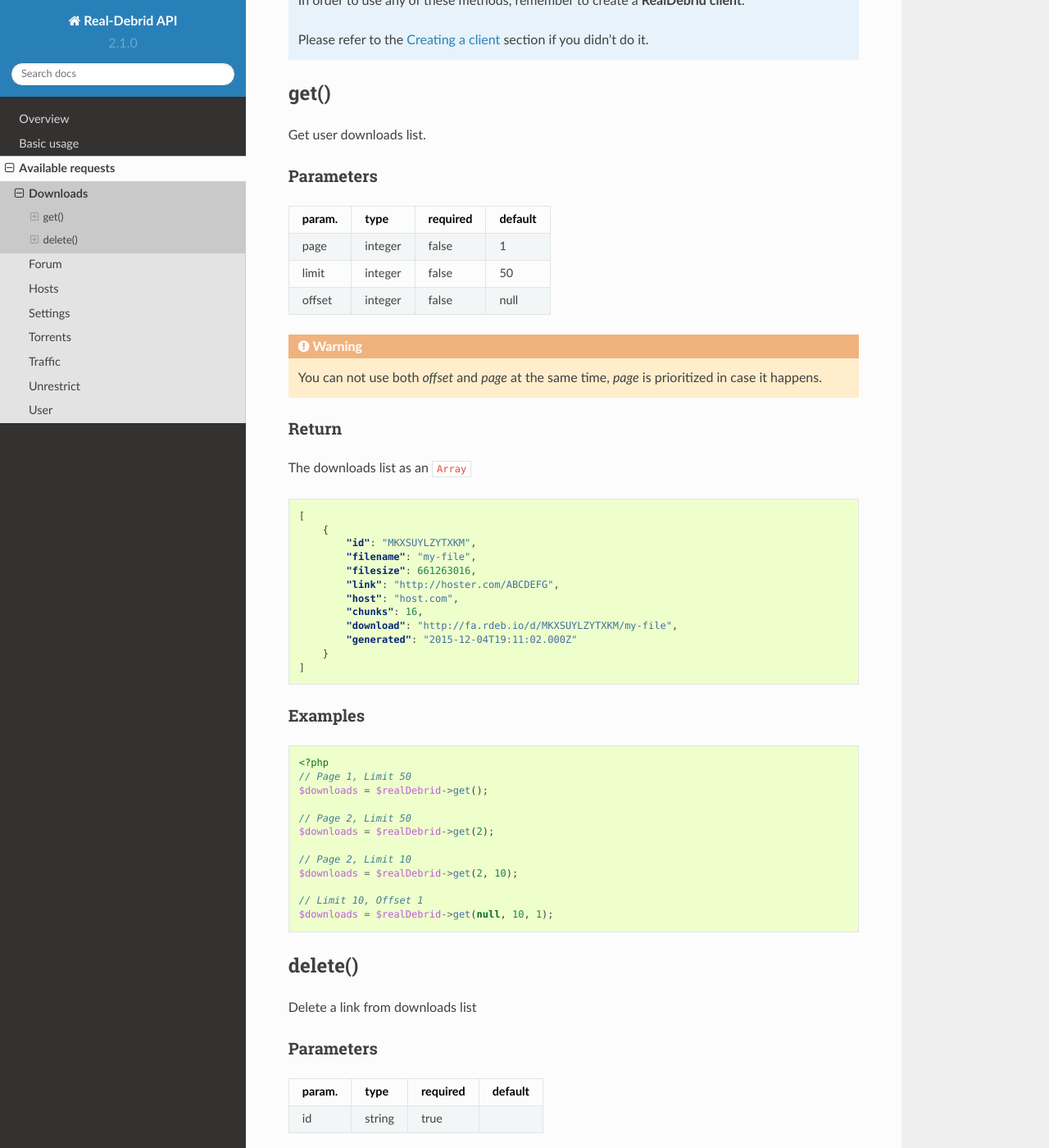
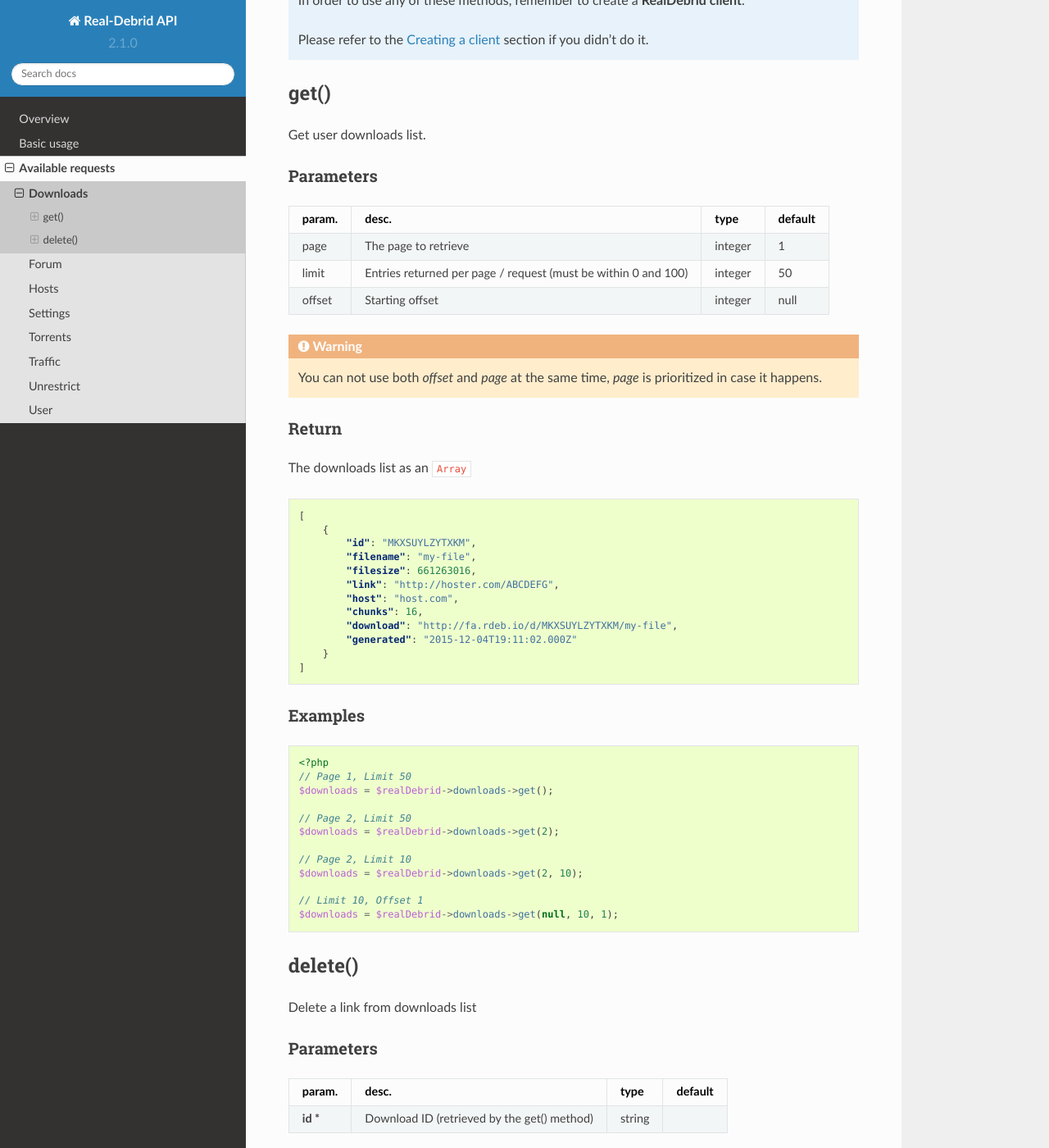
Before and after one commit to ValentinGot/real-debrid, a Sphinx documentation site: the page built from docs/available_requests/downloads.rst, in a window 1280 px wide and 1400 px high, scrolled down 261 px. Shown: the whole window at 82% size. Built offline with Sphinx 7.4.7 and the Read the Docs theme 2.0.0, drawn with Linux system fonts in a browser that asks for light colours.

Commit message:
docs(Available requests): downloads

```diff
--- a/docs/available_requests/downloads.rst
+++ b/docs/available_requests/downloads.rst
@@ -20,15 +20,15 @@ Get user downloads list.
 Parameters
 ^^^^^^^^^^
 
-+------------------+-----------+-----------+-----------+
-| param.           | type      | required  | default   |
-+==================+===========+===========+===========+
-| page             | integer   | false     | 1         |
-+------------------+-----------+-----------+-----------+
-| limit            | integer   | false     | 50        |
-+------------------+-----------+-----------+-----------+
-| offset           | integer   | false     | null      |
-+------------------+-----------+-----------+-----------+
++-----------+-------------------------------------------------------------------+-----------+-----------+
+| param.    | desc.                                                             | type      | default   |
++===========+===================================================================+===========+===========+
+| page      | The page to retrieve                                              | integer   | 1         |
++-----------+-------------------------------------------------------------------+-----------+-----------+
+| limit     | Entries returned per page / request (must be within 0 and 100)    | integer   | 50        |
++-----------+-------------------------------------------------------------------+-----------+-----------+
+| offset    | Starting offset                                                   | integer   | null      |
++-----------+-------------------------------------------------------------------+-----------+-----------+
 
 .. warning::
 
@@ -61,16 +61,16 @@ Examples
 
     <?php
     // Page 1, Limit 50
-    $downloads = $realDebrid->get();
+    $downloads = $realDebrid->downloads->get();
 
     // Page 2, Limit 50
-    $downloads = $realDebrid->get(2);
+    $downloads = $realDebrid->downloads->get(2);
 
     // Page 2, Limit 10
-    $downloads = $realDebrid->get(2, 10);
+    $downloads = $realDebrid->downloads->get(2, 10);
 
     // Limit 10, Offset 1
-    $downloads = $realDebrid->get(null, 10, 1);
+    $downloads = $realDebrid->downloads->get(null, 10, 1);
 
 delete()
 --------
@@ -80,11 +80,11 @@ Delete a link from downloads list
 Parameters
 ^^^^^^^^^^
 
-+------------------+-----------+-----------+-----------+
-| param.           | type      | required  | default   |
-+==================+===========+===========+===========+
-| id               | string    | true      |           |
-+------------------+-----------+-----------+-----------+
++-----------+-----------------------------------------------+-----------+-----------+
+| param.    | desc.                                         | type      | default   |
++===========+===============================================+===========+===========+
+| **id \*** | Download ID (retrieved by the get() method)   | string    |           |
++-----------+-----------------------------------------------+-----------+-----------+
 
 Examples
 ^^^^^^^^
@@ -92,4 +92,4 @@ Examples
 .. code-block:: php
 
     <?php
-    $realDebrid->delete('MKXSUYLZYTXKM');
+    $realDebrid->downloads->delete('MKXSUYLZYTXKM');
```
